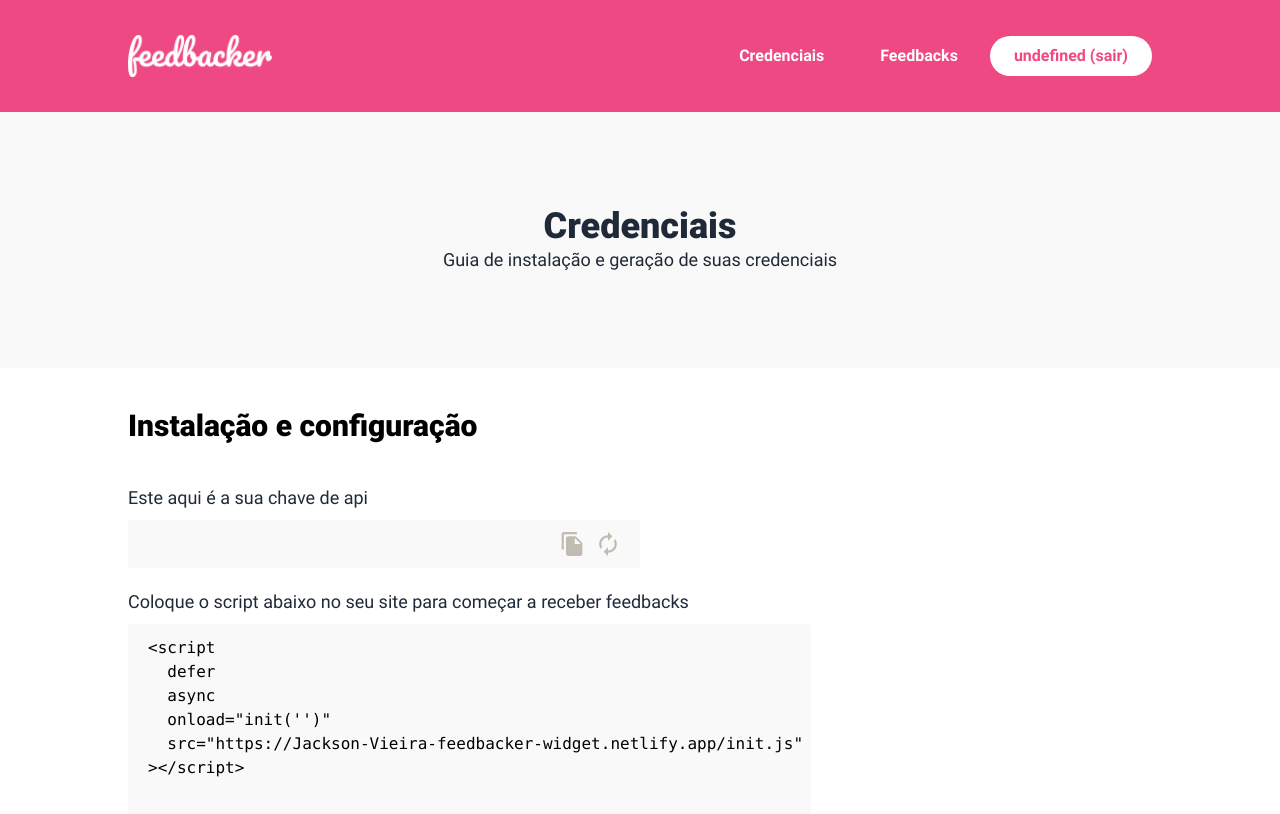
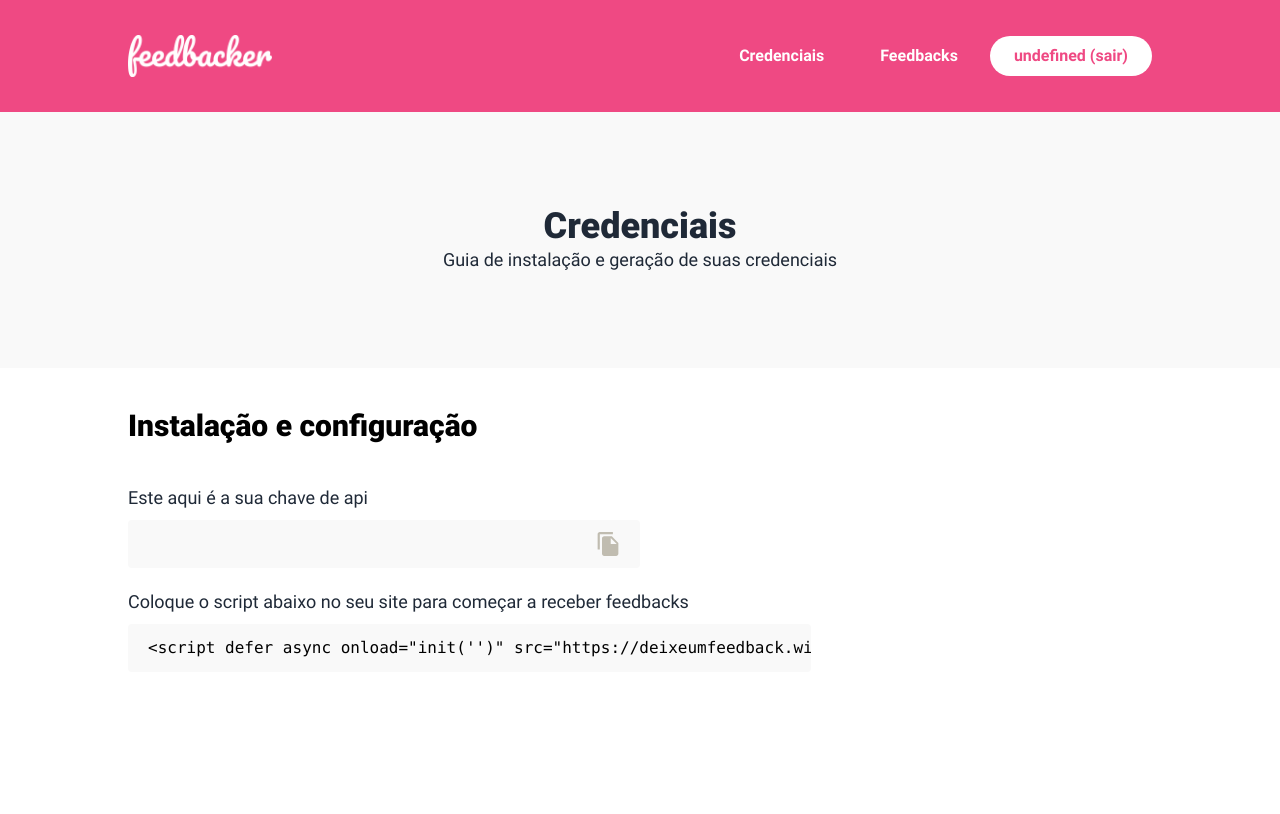
Before and after one commit to siriussistemas/deixeumfeeedback, a Vue app in the folder dashboard/: page /credentials in a window 1280 px wide. Shown: the top 814 px of the page. Built offline with nearby package versions, Linux system fonts and the light colour scheme.

Commit message:
finish credentials

```diff
--- a/dashboard/src/views/Credentials/index.vue
+++ b/dashboard/src/views/Credentials/index.vue
@@ -38,13 +38,13 @@
             size="24"
             class="cursor-pointer"
           />
-          <icon
+          <!-- <icon
             id="generate-apikey"
             name="loading"
             :color="brandColors.graydark"
             size="24"
             class="cursor-pointer ml-3"
-          />
+          /> -->
         </div>
       </div>
 
@@ -63,14 +63,7 @@
         class="py-3 pl-5 pr-20 mt-2 rounded bg-brand-gray w-full lg:w-2/3 overflow-x-scroll"
       >
         <span v-if="state.hasError">Erro ao carregar o script</span>
-        <pre v-else>
-&lt;script
-  defer
-  async
-  onload="init('{{ store.user.currentUser.apiKey }}')"
-  src="https://Jackson-Vieira-feedbacker-widget.netlify.app/init.js"
-&gt;&lt;/script&gt;
-        </pre>
+        <pre v-else>&lt;script defer async onload="init('{{ store.user.currentUser.api_key }}')" src="https://deixeumfeedback.widget.com.br/init.js"&gt;&lt;/script&gt;</pre>
       </div>
     </div>
   </div>
@@ -83,9 +76,9 @@ import Icon from '../../components/Icon'
 
 import { reactive, watch } from 'vue'
 import { useToast } from 'vue-toastification'
-import { setApiKey } from '../../store/user'
+// import { setApiKey } from '../../store/user'
 import useStore from '../../composables/useStore'
-import services from '../../services'
+// import services from '../../services'
 
 const store = useStore()
 const toast = useToast()
@@ -112,26 +105,26 @@ async function handleCopy() {
   toast.clear()
 
   try {
-    await navigator.clipboard.writeText("implement this")
+    await navigator.clipboard.writeText(store.user.currentUser.api_key)
     toast.success('API key copiada para a clipboard!')
   } catch (error) {
     handleError(error)
   }
 }
 
-async function handleGenerateNewApikey() {
-  try {
-    state.isLoading = true
+// async function handleGenerateNewApikey() {
+//   try {
+//     state.isLoading = true
 
-    const { data } = await services.users.generateApikey()
+//     const { data } = await services.users.generateApikey()
 
-    setApiKey(data.apiKey)
+//     setApiKey(data.apiKey)
 
-    state.isLoading = false
-  } catch (error) {
-    handleError(error)
-  }
-}
+//     state.isLoading = false
+//   } catch (error) {
+//     handleError(error)
+//   }
+// }
 
 watch(
   () => store.user.currentUser,
--- a/dashboard/src/views/Home/index.vue
+++ b/dashboard/src/views/Home/index.vue
@@ -2,7 +2,7 @@
   <CustomHeader @create-account="handleAccountCreate" @login="handleLogin" />
   <Contact />
   <div class="flex justify-center py-10 bg-brand-gray">
-    <p class="font-medium text-center text-gray-800">Feedbacker © 2023</p>
+    <p class="font-medium text-center text-gray-800">Feedbacker © 2024</p>
   </div>
 </template>
 <script>
```
